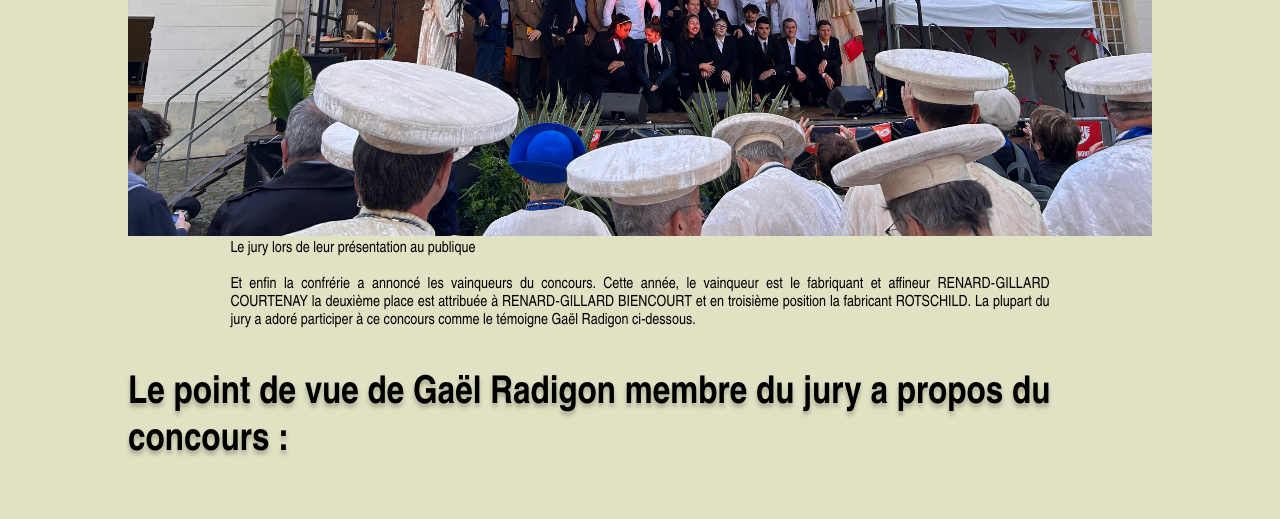
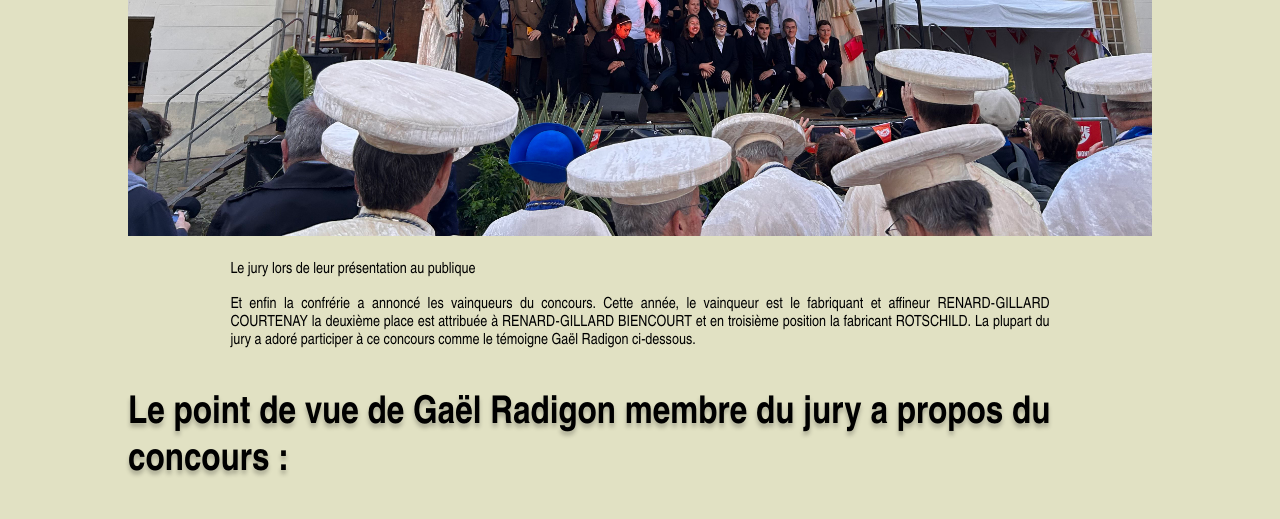
Before and after one commit to RETR0EDIT/webdoc, a PHP site: page /concours.php in a window 1280 px wide. Shown: the part 3436-3955 px from the top of the page. Run offline with PHP 8.4, Linux system fonts and the light colour scheme.

Commit message:
html/css/js

```diff
--- a/assets/styles/concours.css
+++ b/assets/styles/concours.css
@@ -32,3 +32,7 @@
 audio{
   margin: 5% 0!important;
 }
+
+.padding{
+  padding-top: 2%;
+}
--- a/utile/article_remi.html
+++ b/utile/article_remi.html
@@ -127,7 +127,7 @@
   </div>
   <div class="centre">
     <img src="assets/img/concours/IMG_9800.jpg" alt="" width="80%" />
-    <p class="translation" data-lang="fr">Le jury lors de leur présentation au publique</p>
+    <p class="translation padding" data-lang="fr">Le jury lors de leur présentation au publique</p>
     <!-- anglais -->
     <p class="translation hidden" data-lang="en">The jury during their presentation to the public</p>
   </div>
```
